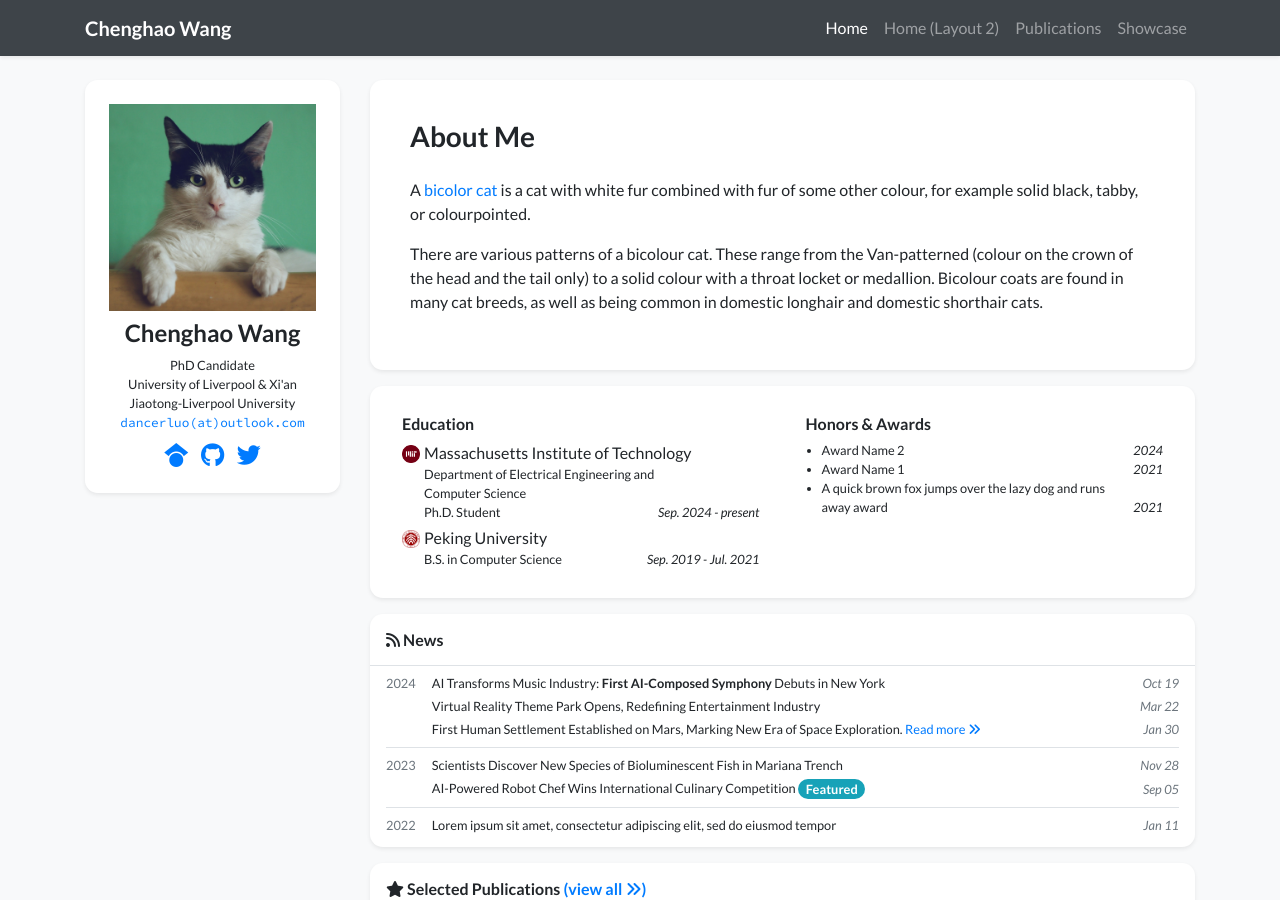
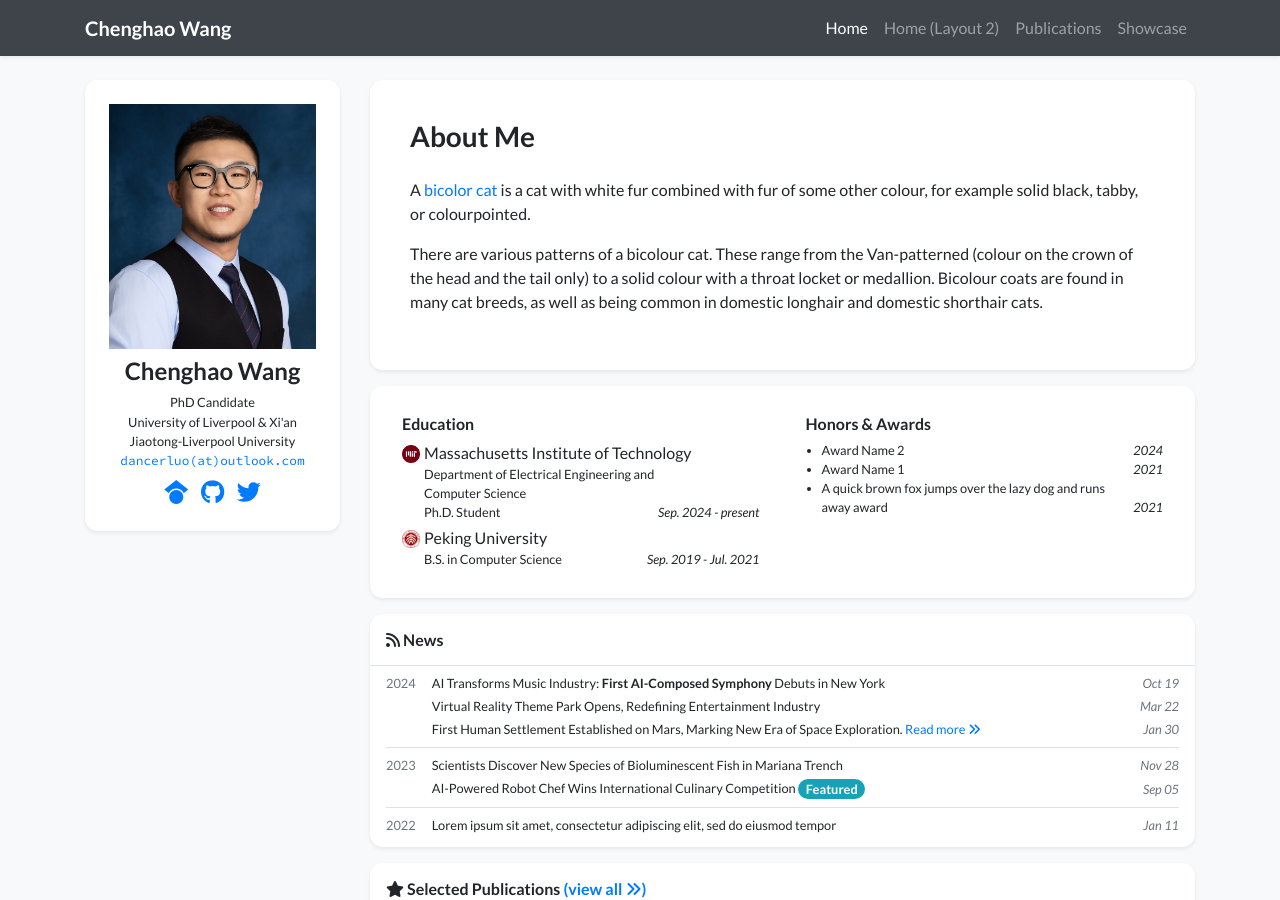
Before and after one commit to Ianwang0710/ianwang0710.github.io, a Jekyll site: the page built from index.html, in a window 1280 px wide and 900 px high. Built offline with Jekyll 4.4.1, drawn with Linux system fonts in a browser that asks for light colours; nearby versions of some CDN libraries; a style sheet for code colours, icons or effects is not loaded.

Commit message:
Update profile.yml

```diff
--- a/_data/profile.yml
+++ b/_data/profile.yml
@@ -30,7 +30,7 @@
     as well as being common in domestic longhair and domestic shorthair cats.
   </p>
 
-portrait_url: /assets/images/photos/portrait.jpg
+portrait_url: /assets/images/photos/avata.png
 portrait_caption: >-
   Photo by Manja Vitolic on Unsplash (this caption is optional, comment it out to disable).
 
```
